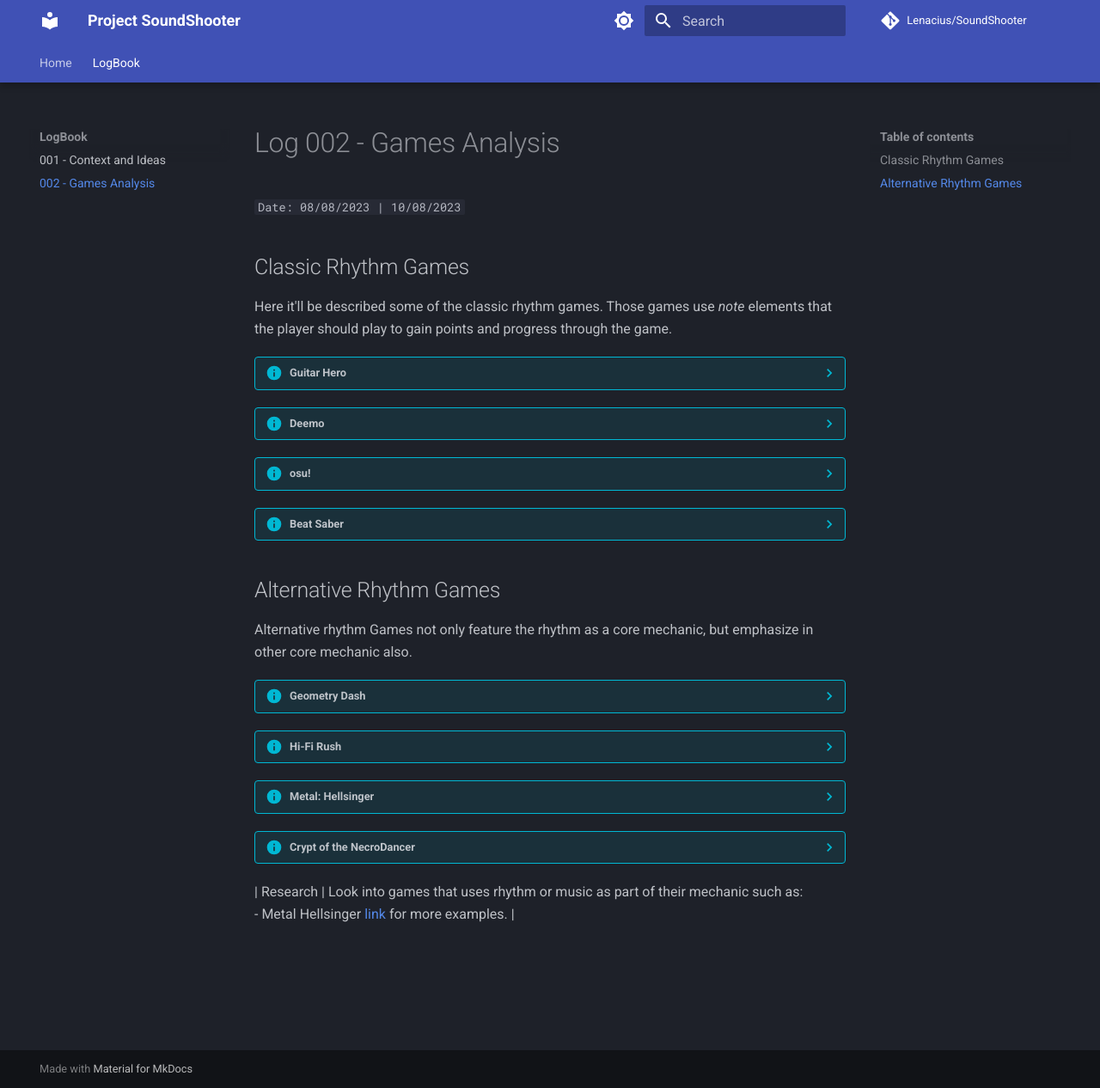
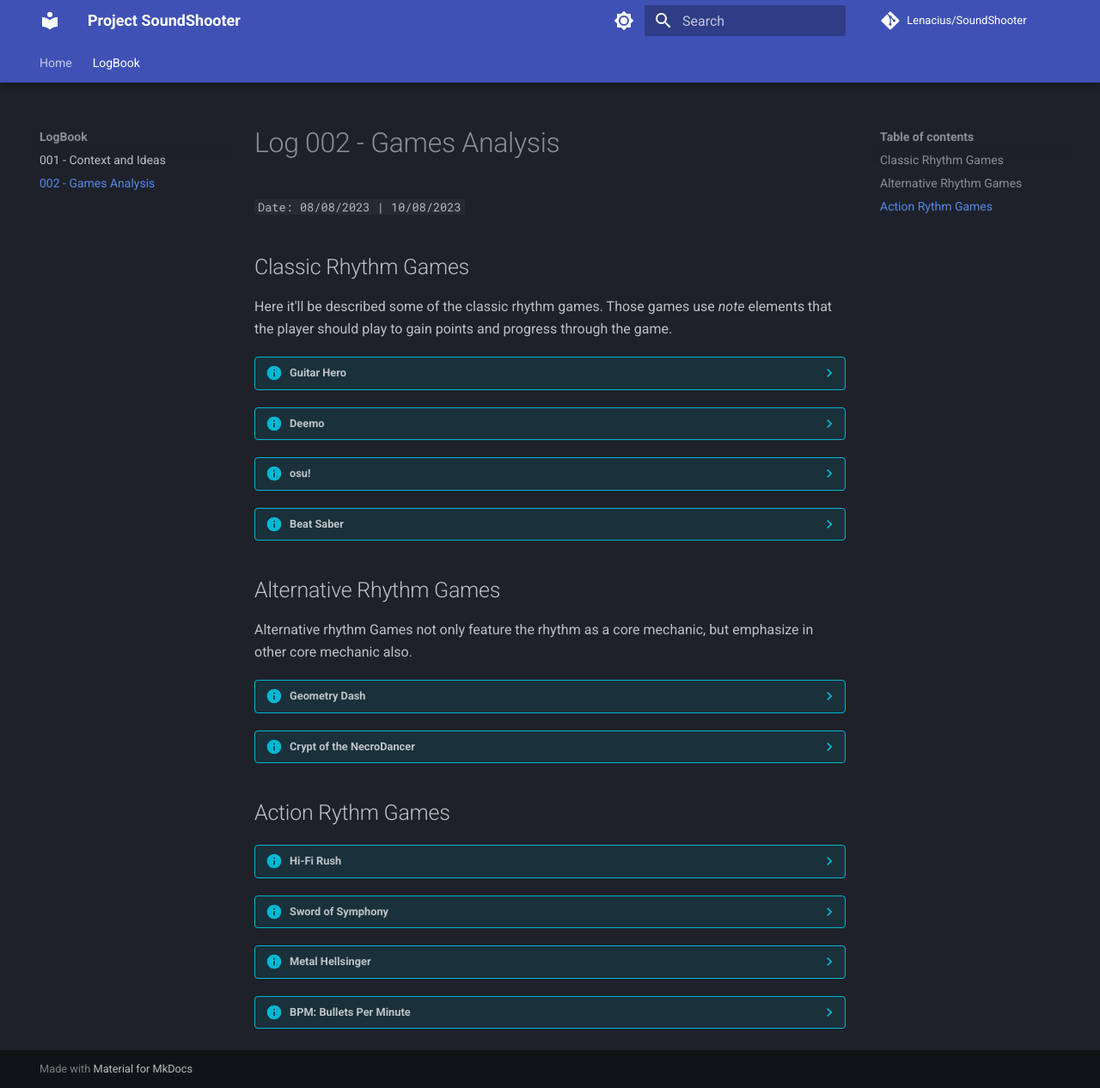
Before and after one commit to Lenacius/SoundShooter, an MkDocs documentation site: the page built from docs/LogBook/#002.md, in a window 1280 px wide and 1266 px high. Shown: the whole window at 86% size. Built offline with MkDocs 1.6.1 and Material for MkDocs 9.7.7, drawn with Linux system fonts in a browser that asks for light colours; comment, search, counter and statistics services are not loaded; some of the changed lines change nothing that is shown.

Commit message:
Added more game analysis

```diff
--- a/docs/LogBook/#002.md
+++ b/docs/LogBook/#002.md
@@ -94,10 +94,14 @@
 
     > For more details: [Geometry Dash Wiki](https://geometry-dash.fandom.com/wiki/Transporters)
 
+??? info "Crypt of the NecroDancer"
+
+## Action Rythm Games
+
 ??? info "Hi-Fi Rush"
     ![Hi-Fi Rush gamescreen](images/002-HiFiRush001.png)
 
-    Original console: ?
+    Original console: PC and Xbox Series X/S
 
     This games fuses Hack'n Slash with Rythm, where the player "[slay enemies to the beat of the music](https://exputer.com/guides/hi-fi-rush-beginners-tips-tricks/)". Every player action syncs to the music and they are in control of it.
 
@@ -106,8 +110,38 @@
     > For more details:
     > <ul> [Get From Rookie to Rock Star With Our Hi-Fi Rush Beginner's Guide](https://bethesda.net/en/article/76iGyCZH5Ytt7zvm0JTjsv/hi-fi-rush-beginners-guide#:~:text=Hi%2DFi%20RUSH%20is%20a,tap%20into%20Chai%27s%20true%20power.) </ul>
     > <ul> [Hi-Fi Rush: Beginner's Guide [Tips & Tricks]](https://exputer.com/guides/hi-fi-rush-beginners-tips-tricks/) </ul>
-??? info "Metal: Hellsinger"
 
-??? info "Crypt of the NecroDancer"
+??? info "Sword of Symphony"
+    ![Sword of Symphony gamescreen](images/002-SwordOfSymphony001.png)
 
-| Research | Look into games that uses rhythm or music as part of their mechanic such as: <br> - Metal Hellsinger [link](https://gametimes.com.br/jogos-de-ritmo/) for more examples. |
+    Original console: PC
+
+    This is a game still in development that uses that plays with the music theory in order to give a new experience to the player.
+
+    Watching the development summaries, is possible to notice that the game uses a neutral, but continuous, background music to mix perfectly with the enemies' and player's actions to compose a beatyfull music.
+
+    Button smashing is not an option as it weakens the player's damage.
+
+    > For more details: [Sword of Symphony linktr.ee](https://linktr.ee/swordofsymphony)
+
+??? info "Metal Hellsinger"
+    ![Metal Hellsinger gamescreen](images/002-MetalHellsinger001.png)
+
+    Original console: PC, PS4, Xbox One and Xbox Series X/S
+
+    Mixing FPS and Metal, the creators of the game mixed the mechanics of classical rythm games and the action of first person shooter.
+
+    The game has in its center an aim like classical shooters, but also a series of incomming "arrows" that shows the beat to the player. If the attacks (shooting, slashing, etc.) are done when those hit the center, the player receive more bonuses.
+
+    > For more details: [Metal Hellsinger Tutorials - Fandom](https://metal-hellsinger.fandom.com/wiki/Tutorials)
+
+??? info "BPM: Bullets Per Minute"
+    ![BPM: Bullets Per Minute](images/002-BPMBulletsPerMinute001.png)
+
+    Original console: PC, PS4, Xbox One and Nintendo Switch
+
+    Similar to Metal Hellsinger, the game also mixes the mechanics of classical rythm games and the action of first person shooter.
+
+    The game itself also take use of the music to make the enemies do actions to the beat, increasing the dynamic of rythm.
+
+    > For more details: [Bullets Per Minute Wiki - Mechanics](https://bulletsperminute.wiki/view/Mechanics)
```
Also changed, not shown: docs/LogBook/images/002-BPMBulletsPerMinute001.png (added), docs/LogBook/images/002-SwordOfSymphony001.png (added), 1 other file.
